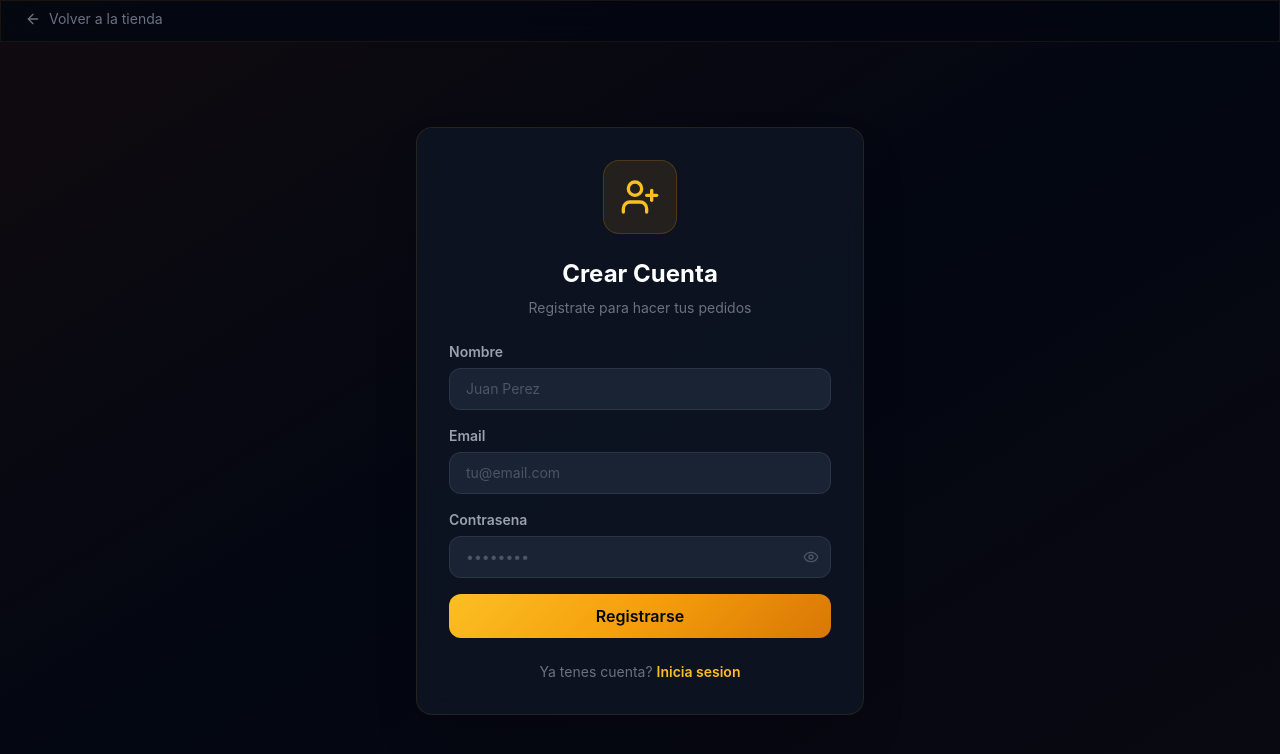
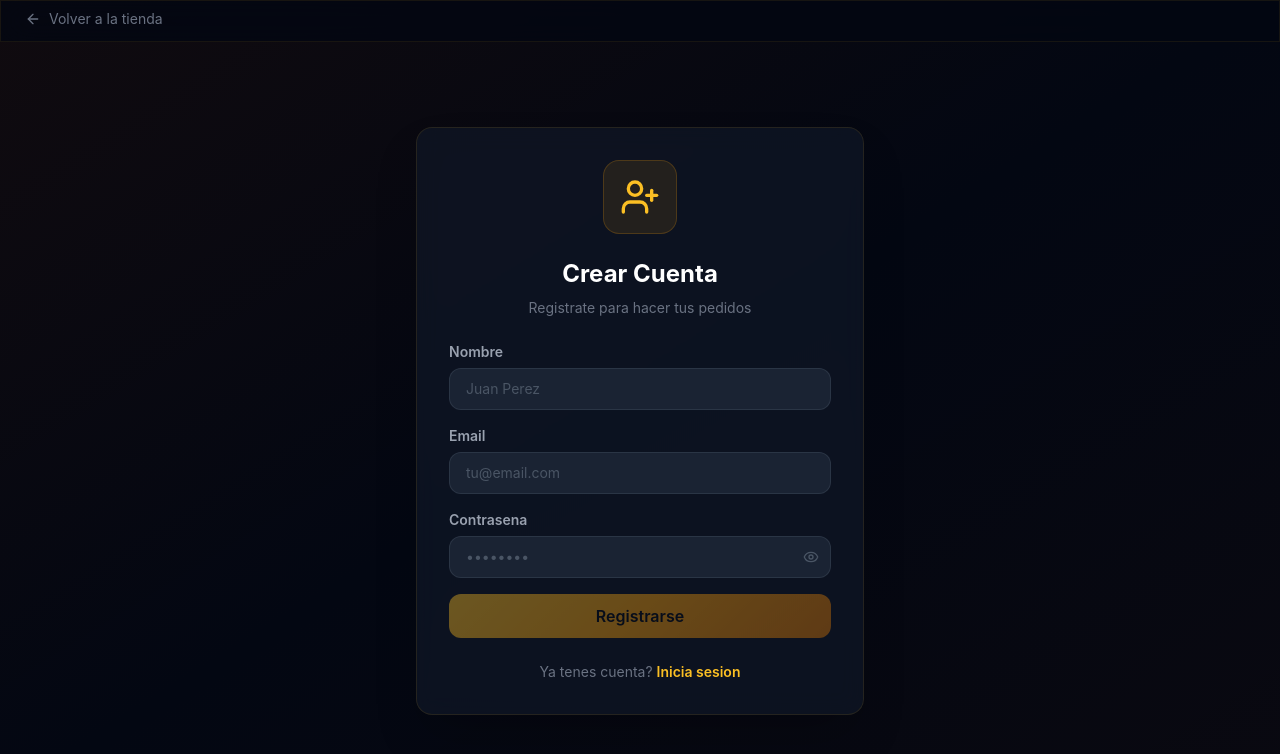
Before and after one commit to enzokippes/mi-drugstore-front, a React (Vite) app: page /register in a window 1280 px wide. Shown: the top 754 px of the page. Built offline with nearby package versions, Linux system fonts and the light colour scheme.

Commit message:
feat: password requirements indicator in register form

```diff
--- a/src/pages/Register.tsx
+++ b/src/pages/Register.tsx
@@ -1,8 +1,8 @@
-import { useState } from 'react';
+import { useState, useMemo } from 'react';
 import { useNavigate, Link } from 'react-router-dom';
 import { useAuth } from '../context/AuthContext';
 import api from '../services/api';
-import { UserPlus, ArrowLeft, Eye, EyeOff } from 'lucide-react';
+import { UserPlus, ArrowLeft, Eye, EyeOff, Check, X } from 'lucide-react';
 
 const Register = () => {
   const [name, setName] = useState('');
@@ -14,6 +14,14 @@ const Register = () => {
   const [shake, setShake] = useState(false);
   const { login } = useAuth();
   const navigate = useNavigate();
+
+  const passwordChecks = useMemo(() => ({
+    hasMinLength: password.length >= 8,
+    hasUppercase: /[A-Z]/.test(password),
+    hasNumber: /[0-9]/.test(password),
+  }), [password]);
+
+  const isPasswordValid = passwordChecks.hasMinLength && passwordChecks.hasUppercase && passwordChecks.hasNumber;
 
   const handleSubmit = async (e: React.FormEvent) => {
     e.preventDefault();
@@ -68,8 +76,24 @@ const Register = () => {
                   {showPassword ? <EyeOff className="h-4 w-4" /> : <Eye className="h-4 w-4" />}
                 </button>
               </div>
+              {password && (
+                <div className="mt-2 space-y-1">
+                  <div className={`flex items-center gap-2 text-xs ${passwordChecks.hasMinLength ? 'text-green-400' : 'text-red-400'}`}>
+                    {passwordChecks.hasMinLength ? <Check className="h-3.5 w-3.5" /> : <X className="h-3.5 w-3.5" />}
+                    <span>Al menos 8 caracteres</span>
+                  </div>
+                  <div className={`flex items-center gap-2 text-xs ${passwordChecks.hasUppercase ? 'text-green-400' : 'text-red-400'}`}>
+                    {passwordChecks.hasUppercase ? <Check className="h-3.5 w-3.5" /> : <X className="h-3.5 w-3.5" />}
+                    <span>Al menos una mayuscula</span>
+                  </div>
+                  <div className={`flex items-center gap-2 text-xs ${passwordChecks.hasNumber ? 'text-green-400' : 'text-red-400'}`}>
+                    {passwordChecks.hasNumber ? <Check className="h-3.5 w-3.5" /> : <X className="h-3.5 w-3.5" />}
+                    <span>Al menos un numero</span>
+                  </div>
+                </div>
+              )}
             </div>
-            <button type="submit" disabled={loading} className="w-full gold-gradient text-gray-950 font-semibold py-2.5 px-4 rounded-xl hover:opacity-90 transition-all mt-2 disabled:opacity-60 disabled:cursor-not-allowed flex items-center justify-center gap-2">
+            <button type="submit" disabled={loading || !isPasswordValid} className="w-full gold-gradient text-gray-950 font-semibold py-2.5 px-4 rounded-xl hover:opacity-90 transition-all mt-2 disabled:opacity-40 disabled:cursor-not-allowed flex items-center justify-center gap-2">
               {loading ? <div className="animate-spin rounded-full h-5 w-5 border-2 border-gray-950/30 border-t-gray-950" /> : 'Registrarse'}
             </button>
           </form>
```
